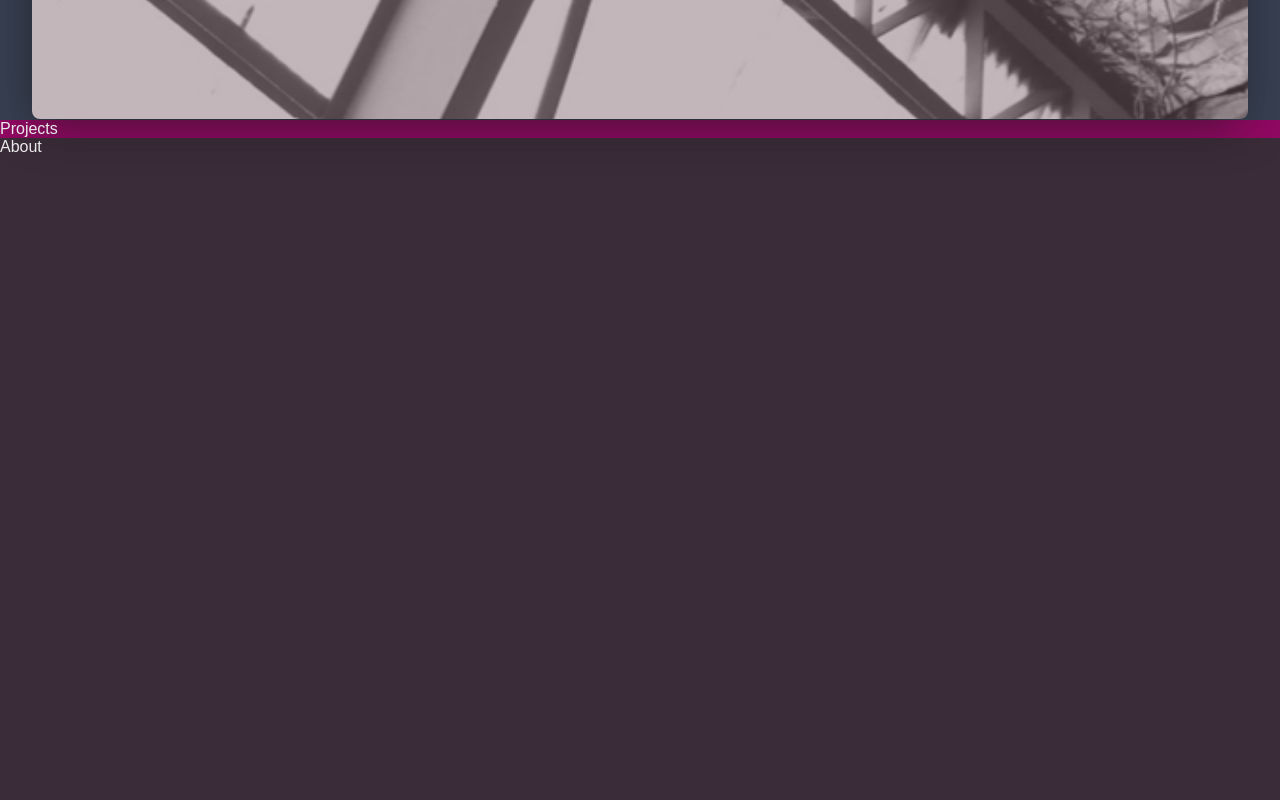
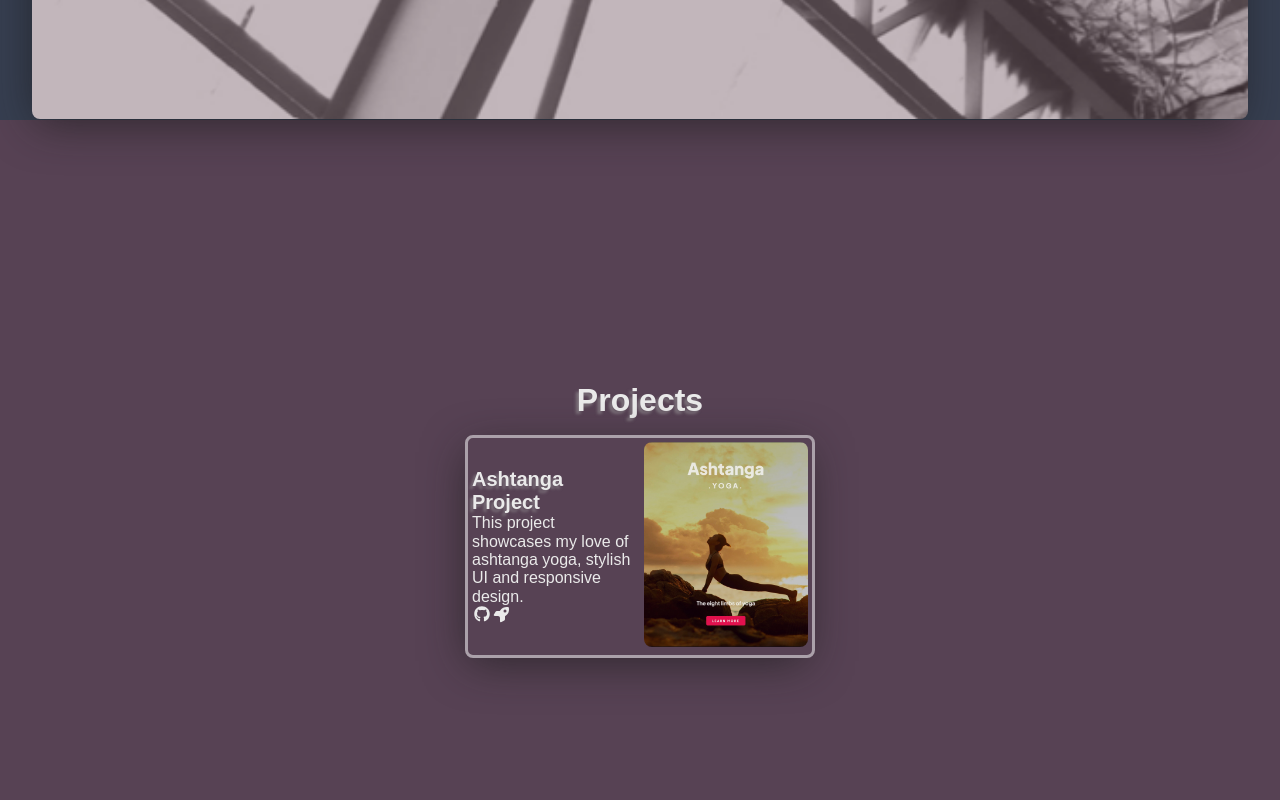
Before and after one commit to LJ-Fryer/react-portfolio, a React (Vite) app: page / in a window 1280 px wide. Shown: the part 1080-1880 px from the top of the page. Built offline with nearby package versions, Linux system fonts and the light colour scheme; a web font is replaced by a local one.

Commit message:
Add project card

```diff
--- /dev/null
+++ b/src/components/ProjectCard/ProjectCard.jsx
@@ -0,0 +1,36 @@
+import classes from "./ProjectCard.module.scss";
+import { H1 } from "../..//components/Headings";
+import ashtangaImage from "../../assets/ashtanga_project.jpg";
+import { FontAwesomeIcon } from "@fortawesome/react-fontawesome";
+import { faGithub } from "@fortawesome/free-brands-svg-icons";
+import { faRocket } from "@fortawesome/free-solid-svg-icons";
+
+const ProjectCard = () => {
+  return (
+    <article className={classes.project_card}>
+      <div className={classes.card_info}>
+        <H1 className={classes.heading}>Ashtanga Project</H1>
+        <p className={classes.card_para}>
+          This project showcases my love of ashtanga yoga, stylish UI and
+          responsive design.
+        </p>
+        <div className={classes.card_links}>
+          <a
+            href="https://github.com/LJ-Fryer/ashtanga-project"
+            target="_blank"
+          >
+            <FontAwesomeIcon icon={faGithub} />
+          </a>
+          <a href="https://ashtanga-yoga.netlify.app/" target="_blank">
+            <FontAwesomeIcon icon={faRocket} />
+          </a>
+        </div>
+      </div>
+      <div className={classes.card_image}>
+        <img src={ashtangaImage} alt="Ashtanga Project" />
+      </div>
+    </article>
+  );
+};
+
+export default ProjectCard;
--- /dev/null
+++ b/src/components/ProjectCard/ProjectCard.module.scss
@@ -0,0 +1,26 @@
+@use "../../sass/variables" as v;
+
+.project_card {
+  max-width: 350px;
+  display: flex;
+  justify-content: center;
+  align-items: center;
+  border: 3px solid rgba(255, 255, 255, 0.5);
+  box-shadow: v.$box-shadow;
+  border-radius: 0.5rem;
+
+  .card_info,
+  .card_image {
+    width: 50%;
+    padding: 0.25rem;
+  }
+
+  .heading {
+    font-size: 1.25rem;
+  }
+
+  img {
+    width: 100%;
+    border-radius: 0.5rem;
+  }
+}
--- a/src/components/Projects/Projects.jsx
+++ b/src/components/Projects/Projects.jsx
@@ -1,9 +1,12 @@
 import classes from "./Projects.module.scss";
+import { H1 } from "../Headings";
+import ProjectCard from "../ProjectCard/ProjectCard";
 
 const Projects = () => {
   return (
     <div className={classes.projects} id="projects">
-      Projects
+      <H1 className={classes.heading}>Projects</H1>
+      <ProjectCard />
     </div>
   );
 };
--- a/src/components/Projects/Projects.module.scss
+++ b/src/components/Projects/Projects.module.scss
@@ -1,5 +1,12 @@
 @use "../../sass/variables" as v;
 
 .projects {
-  background-color: v.$link-hover-color;
+  height: 100vh;
+  padding: 1rem;
+  display: flex;
+  flex-direction: column;
+  align-items: center;
+  justify-content: center;
+  gap: 1rem;
+  background-color: v.$bg2-color;
 }
--- a/src/components/Tech/Tech.module.scss
+++ b/src/components/Tech/Tech.module.scss
@@ -6,10 +6,10 @@
   justify-content: center;
   height: 50vh;
   padding: 1rem;
+  gap: 1rem;
   background-color: v.$link-color;
 
   .skills_list {
-    margin-top: 1rem;
     display: flex;
     flex-wrap: wrap;
     align-items: center;
```
Also changed, not shown: src/assets/ashtanga_project.jpg (added).
